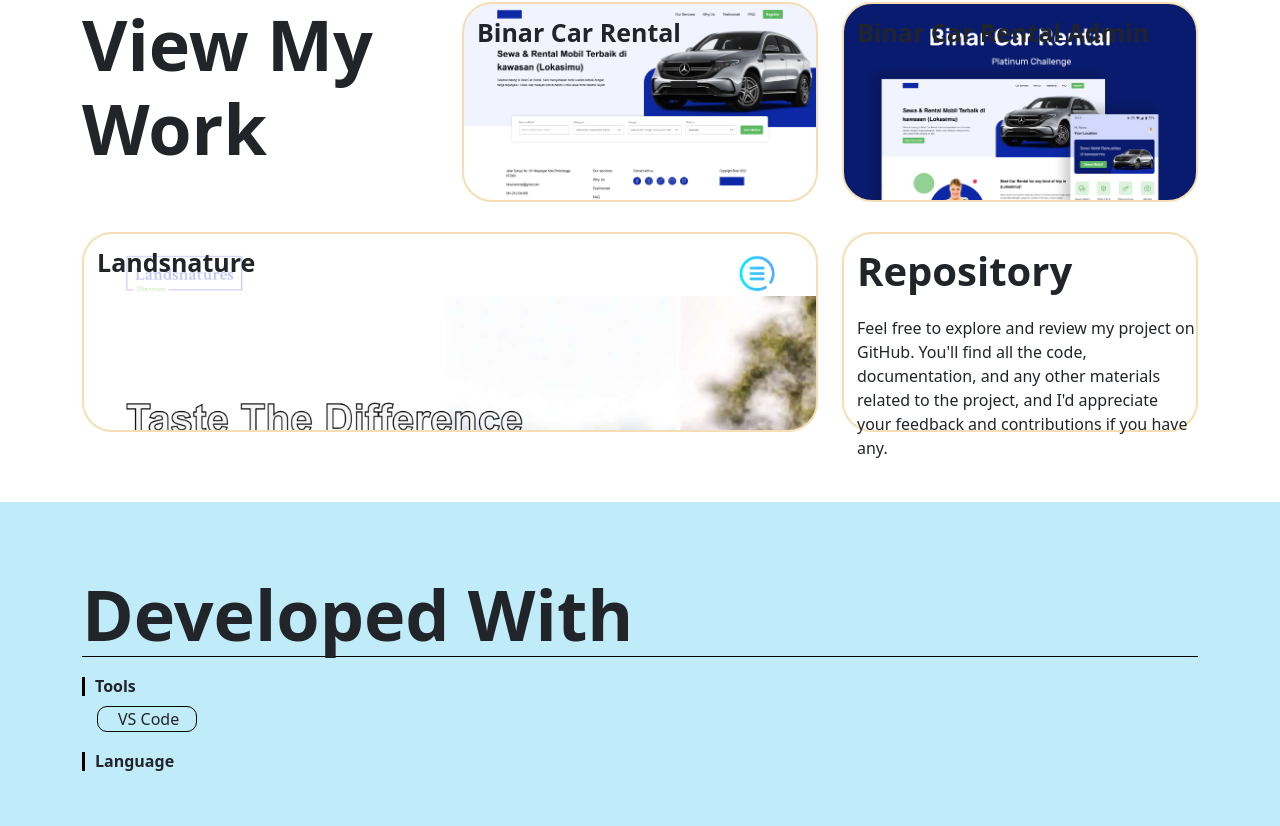
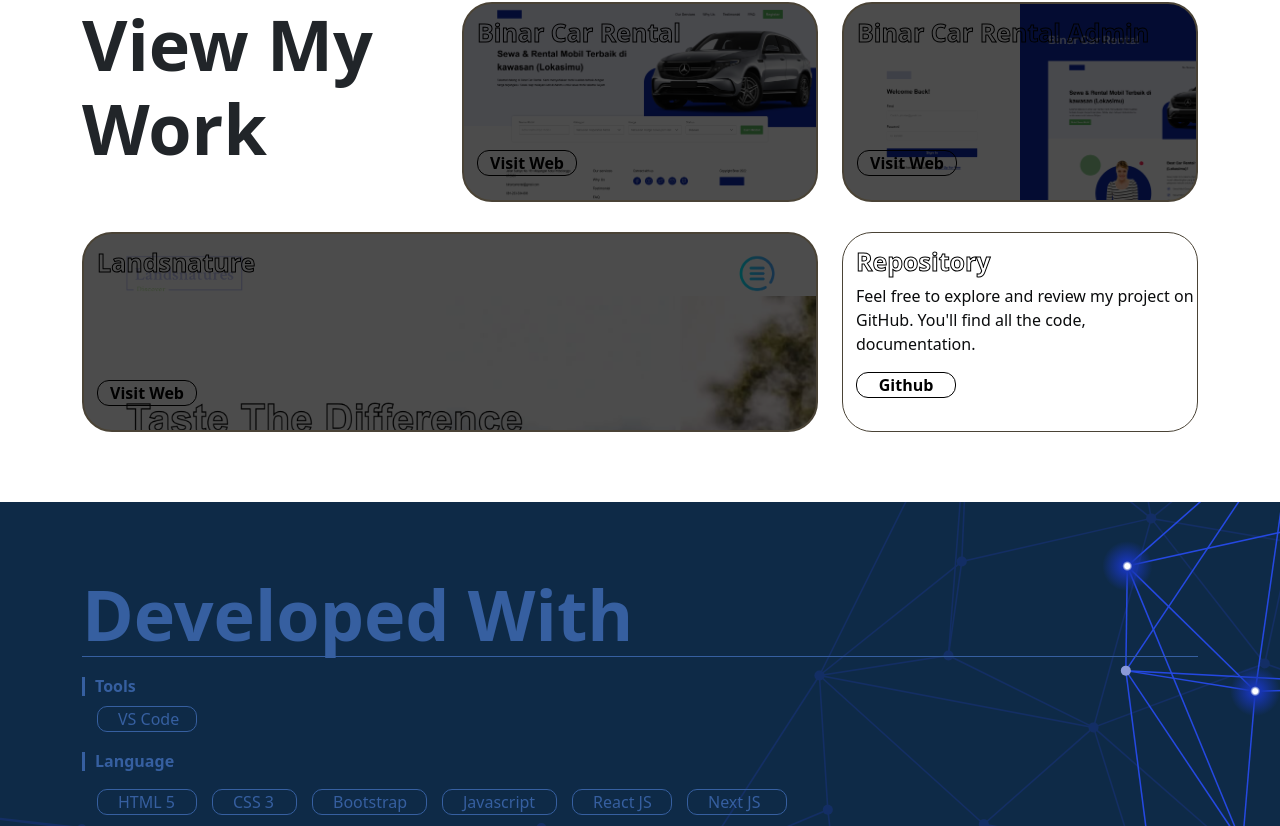
Before and after one commit to Hawinf/hawinf, a Next.js app: page / in a window 1280 px wide. Shown: the part 654-1480 px from the top of the page. Built offline with nearby package versions, Linux system fonts and the light colour scheme.

Commit message:
editing about

```diff
--- a/components/Tools/Tool.tsx
+++ b/components/Tools/Tool.tsx
@@ -12,8 +12,16 @@
                             <p>VS Code</p>
                         </div>
                     </div>
-                    <div className={ToolStyle['categ-2']}>
-                        <h6 className={ToolStyle['cate2judul']}>Language</h6>
+                    <div className={ToolStyle['categ-1']}>
+                        <h6 className={ToolStyle['cate1judul']}>Language</h6>
+                        <div className={ToolStyle['card-code-lang']}>
+                            <p>HTML 5</p>
+                            <p className={ToolStyle['css']}>CSS 3</p>
+                            <p className={ToolStyle['bootstrap']}>Bootstrap</p>
+                            <p className={ToolStyle['bootstrap']}>Javascript</p>
+                            <p>React JS</p>
+                            <p>Next JS</p>
+                        </div>
                     </div>
                 </div>
             </div>
--- a/components/Tools/tool.module.css
+++ b/components/Tools/tool.module.css
@@ -1,17 +1,18 @@
 .wrapper-tools{
     /* height: 300px; */
-    background-color: rgb(192, 235, 249);
+    /* background-color: rgb(192, 235, 249); */
     padding: 70px 0;
     /* position: sticky; */
+    color: #365FA0;
 }
 .tool-judul {
     font-size: 70px;
     font-weight: 700;
-    border-bottom: 1px solid black;
+    border-bottom: 1px solid #365FA0;
 }
 .cate1judul {
     margin-top: 20px;
-    border-left: 3px solid black;
+    border-left: 3px solid #365FA0;
     padding-left: 10px;
     font-weight: 700;
 }
@@ -21,13 +22,34 @@
     padding-left: 20px;
     width: 100px;
     /* height: 40px; */
-    border: 1px solid black;
+    /* height: 40px; */
+    border: 1px solid #365FA0;
     border-radius: 10px;
     font-weight: 500;
 }
-.cate2judul {
+/* .cate2judul {
     margin-top: 20px;
     border-left: 3px solid black;
     padding-left: 10px;
     font-weight: 700;
+} */
+.card-code-lang {
+    display: flex;
 }
+.card-code-lang p {
+    margin-top: 10px;
+    margin-left: 15px;
+    padding-left: 20px;
+    width: 100px;
+    /* height: 40px; */
+    /* height: 40px; */
+    border: 1px solid #365FA0;
+    border-radius: 10px;
+    font-weight: 500;
+}
+.card-code-lang .css {
+    width: 85px;
+}
+.card-code-lang .bootstrap {
+    width: 115px;
+}
--- a/components/about/About.tsx
+++ b/components/about/About.tsx
@@ -18,22 +18,34 @@
                     <div className='col-lg-4'>
                         <div className={AboutStyle['card-work-1']}>
                             <h1>Binar Car Rental</h1>
+                            <Link href=''>
+                                <p>Visit Web</p>
+                            </Link>
                         </div>
                     </div>
                     <div className='col-lg-4'>
                         <div className={AboutStyle['card-work-2']}>
                             <h1>Binar Car Rental Admin</h1>
+                            <Link href=''>
+                                <p>Visit Web</p>
+                            </Link>
                         </div>
                     </div>
                     <div className='col-lg-8'>
                         <div className={AboutStyle['card-work-3']}>
                             <h1>Landsnature</h1>
+                            <Link href=''>
+                                <p>Visit Web</p>
+                            </Link>
                         </div>
                     </div>
                     <div className='col-lg-4'>
                         <div className={AboutStyle['card-work-4']}>
                             <h1>Repository</h1>
-                            <p>Feel free to explore and review my project on GitHub. You'll find all the code, documentation, and any other materials related to the project, and I'd appreciate your feedback and contributions if you have any.</p>
+                            <p>Feel free to explore and review my project on GitHub. You'll find all the code, documentation.</p>
+                            <Link href=''>
+                                <p className={AboutStyle['ongithub']}>Github</p>
+                            </Link>
                         </div>
                     </div>
                 </div>
--- a/components/about/about.module.css
+++ b/components/about/about.module.css
@@ -6,7 +6,9 @@
     font-weight: 700;
     font-size: 70px;
 }
+
 .card-work-1 {
+    filter: brightness(0.3);
     background-image: url('../../assets/images/bcr-customer.png');
     height: 200px;
     background-size: cover;
@@ -17,9 +19,32 @@
     padding: 13px;
     font-size: 25px;
     font-weight: 700;
+    /* color: white; */
+    color: black;
+        -webkit-text-fill-color: transparent;
+        -webkit-text-stroke-width: 1px;
+}
+.card-work-1 p {
+    margin-left: 13px;
+    margin-top: 90px;
+    border: 1px solid black;
+    border-radius: 12px;
+    width: 100px;
+    text-align: center;
+    font-weight: 700;
+    transition: 0.3s ease, color 0.3s ease;
+}
+.card-work-1 p:hover {
+    background-color: wheat;
+    width: 115px;
+}
+.card-work-1 a {
+    text-decoration: none;
+    color: black;
 }
 .card-work-2 {
-    background-image: url('../../assets/images/bcr-platinum.png');
+    filter: brightness(0.3);
+    background-image: url('../../assets/images/platinum.png');
     height: 200px;
     background-size: cover;
     border-radius: 30px;
@@ -29,9 +54,31 @@
     padding: 13px;
     font-size: 25px;
     font-weight: 700;
+    color: black;
+        -webkit-text-fill-color: transparent;
+        -webkit-text-stroke-width: 1px;
+}
+.card-work-2 a {
+    text-decoration: none;
+    color: black;
+}
+.card-work-2 p {
+    margin-left: 13px;
+    margin-top: 90px;
+    border: 1px solid black;
+    border-radius: 12px;
+    width: 100px;
+    text-align: center;
+    font-weight: 700;
+    transition: 0.3s ease, color 0.3s ease;
+}
+.card-work-2 p:hover {
+    background-color: wheat;
+    width: 115px;
 }
 .card-work-3 {
     margin-top: 30px;
+    filter: brightness(0.3);
     background-image: url('../../assets/images/landsnature.png');
     height: 200px;
     background-size: cover;
@@ -39,22 +86,69 @@
     border: 2px solid wheat;
 }
 .card-work-3 h1 {
+
     padding: 13px;
     font-size: 25px;
     font-weight: 700;
+    color: black;
+        -webkit-text-fill-color: transparent;
+        -webkit-text-stroke-width: 1px;
 }
+.card-work-3 a {
+    text-decoration: none;
+    color: black;
+}
+.card-work-3 p {
+    margin-left: 13px;
+    margin-top: 90px;
+    border: 1px solid black;
+    border-radius: 12px;
+    width: 100px;
+    text-align: center;
+    font-weight: 700;
+    transition: 0.3s ease, color 0.3s ease;
+}
+.card-work-3 p:hover {
+    background-color: wheat;
+    width: 115px;
+}
+
 .card-work-4 {
+    filter: brightness(0.3);
     margin-top: 30px;
-    border: 2px solid wheat;
+    border: 1px solid wheat;
     border-radius: 30px;
     height: 200px;
 }
 .card-work-4 h1 {
     padding-top: 13px;
     padding-left: 13px;
+    font-size: 25px;
     font-weight: 700;
+    color: black;
+        -webkit-text-fill-color: transparent;
+        -webkit-text-stroke-width: 1px;
 
 }
 .card-work-4 p {
-    padding: 13px 0px 13px 13px;
+    margin-left: 13px;
 }
+
+.card-work-4 a {
+    text-decoration: none;
+    color: black;
+}
+.card-work-4 .ongithub {
+    margin-left: 13px;
+    /* margin-top: 90px; */
+    border: 1px solid black;
+    border-radius: 12px;
+    width: 100px;
+    text-align: center;
+    font-weight: 700;
+    transition: 0.3s ease, color 0.3s ease;
+}
+.card-work-4 .ongithub:hover {
+    background-color: wheat;
+    width: 115px;
+}
--- a/components/footer/footer.module.css
+++ b/components/footer/footer.module.css
@@ -1,5 +1,6 @@
 .wrapper-footer {
     padding: 70px 0;
+    background-color: rgb(38, 38, 41);
 }
 .footer-content {
     display: flex;
```
Also changed, not shown: assets/images/platinum.png (added).
